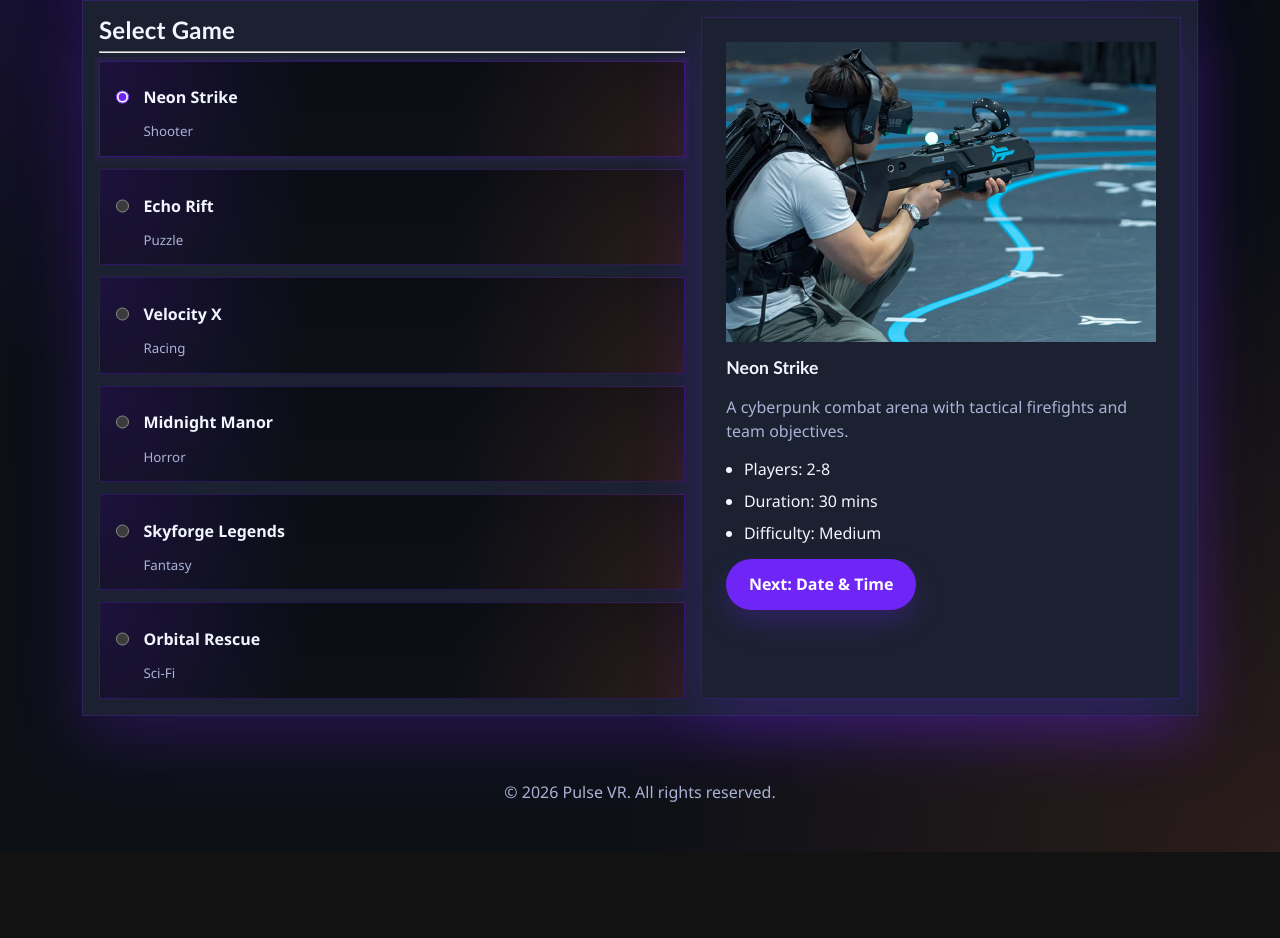
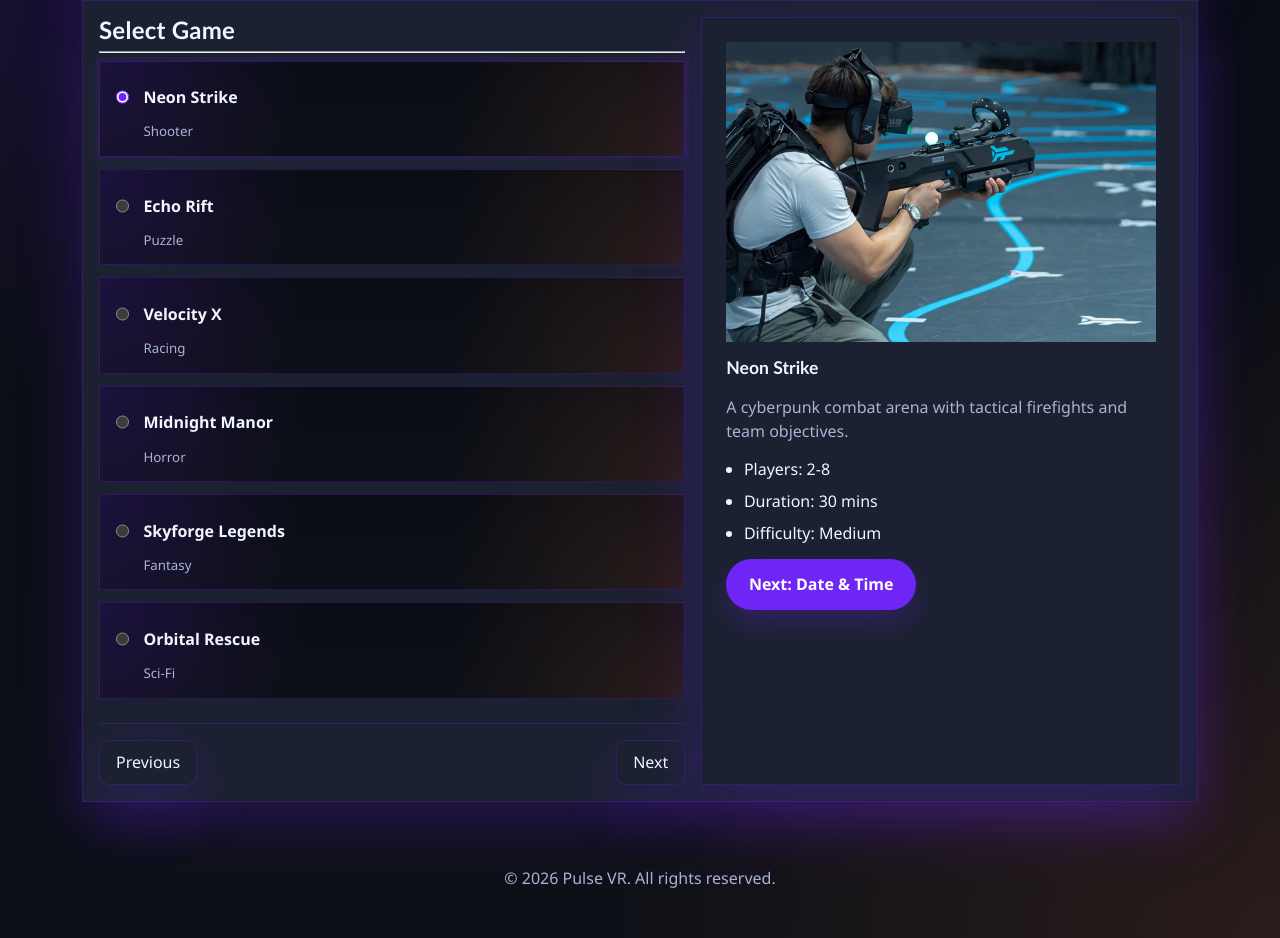
Before and after one commit to rylvion/pulse-vr, a plain HTML site: page docs/bookings/index.html in a window 1280 px wide. Shown: the part 200-1138 px from the top of the page. Before the commit the page ends 1052 px from the top, so only its background shows below. Drawn offline with Linux system fonts and the light colour scheme; files that its build step writes are made by us from their sources; files whose address does not match are found by name.

Commit message:
feat: add pagination UI and styles to bookings page

```diff
--- a/css/styles.css
+++ b/css/styles.css
@@ -1074,6 +1074,46 @@ main > aside {
   cursor: pointer;
 }
 
+.pagination-controls {
+  display: flex;
+  justify-content: space-between;
+  align-items: center;
+  gap: 1rem;
+  margin-top: 1.5rem;
+  padding-top: 1rem;
+  border-top: 1px solid var(--line);
+}
+
+.pagination-controls button {
+  background: var(--surface);
+  color: var(--text);
+  border: 1px solid var(--line);
+  padding: 0.6rem 1rem;
+  border-radius: 10px;
+  cursor: pointer;
+  font-weight: 500;
+  transition: 0.2s ease;
+  box-shadow: var(--shadow);
+}
+
+.pagination-controls button:hover {
+  background: var(--surface-strong);
+  border-color: var(--brand);
+  color: var(--brand-strong);
+  transform: translateY(-1px);
+}
+
+@media (max-width: 600px) {
+  .pagination-controls {
+    flex-direction: column;
+    align-items: stretch;
+  }
+
+  .pagination-controls button {
+    width: 100%;
+  }
+}
+
 /********************************************************************
                         Pricing Page and Plans
 *********************************************************************/
--- a/docs/bookings/index.html
+++ b/docs/bookings/index.html
@@ -126,6 +126,10 @@
 							<small>Genre</small>
 						</label>
 					</form>
+					<div class="pagination-controls">
+						<button id="prev-page" type="button">Previous</button>
+						<button id="next-page" type="button">Next</button>
+					</div>
 				</section>
 
 				<aside id="selected-game-preview" aria-labelledby="selected-game-title">
--- a/js/bookings.js
+++ b/js/bookings.js
@@ -77,7 +77,7 @@ function renderPreview() {
 	const title = document.getElementById("selected-game-title");
 	const description = document.querySelector("#selected-game-preview p");
 	const detailsList = document.querySelector("#selected-game-preview ul");
-	const nextButton = document.querySelector("#selected-game-preview button");
+	const nextButton = document.getElementById("next-step-btn");
 
 	if (
 		!selectedGame ||
```
